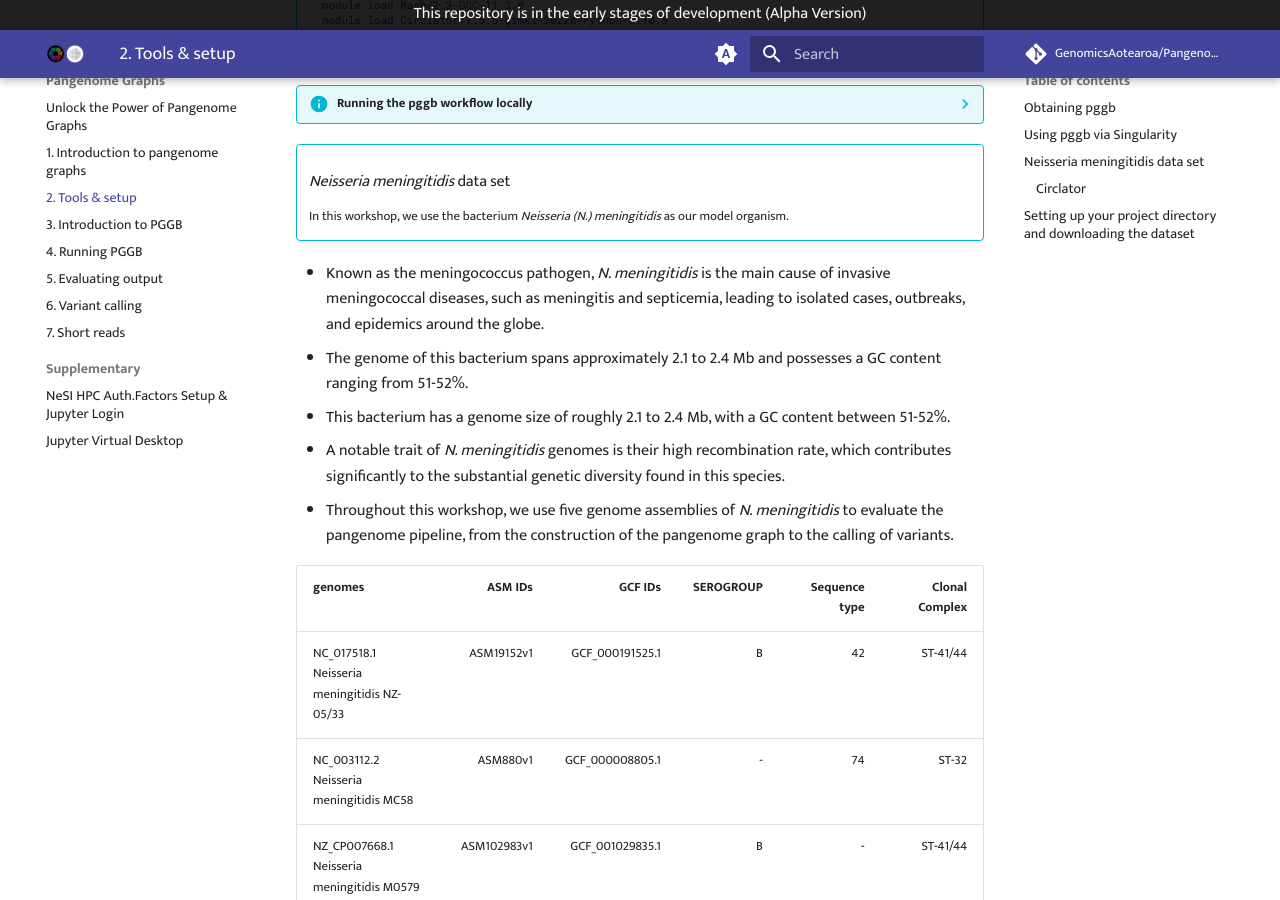
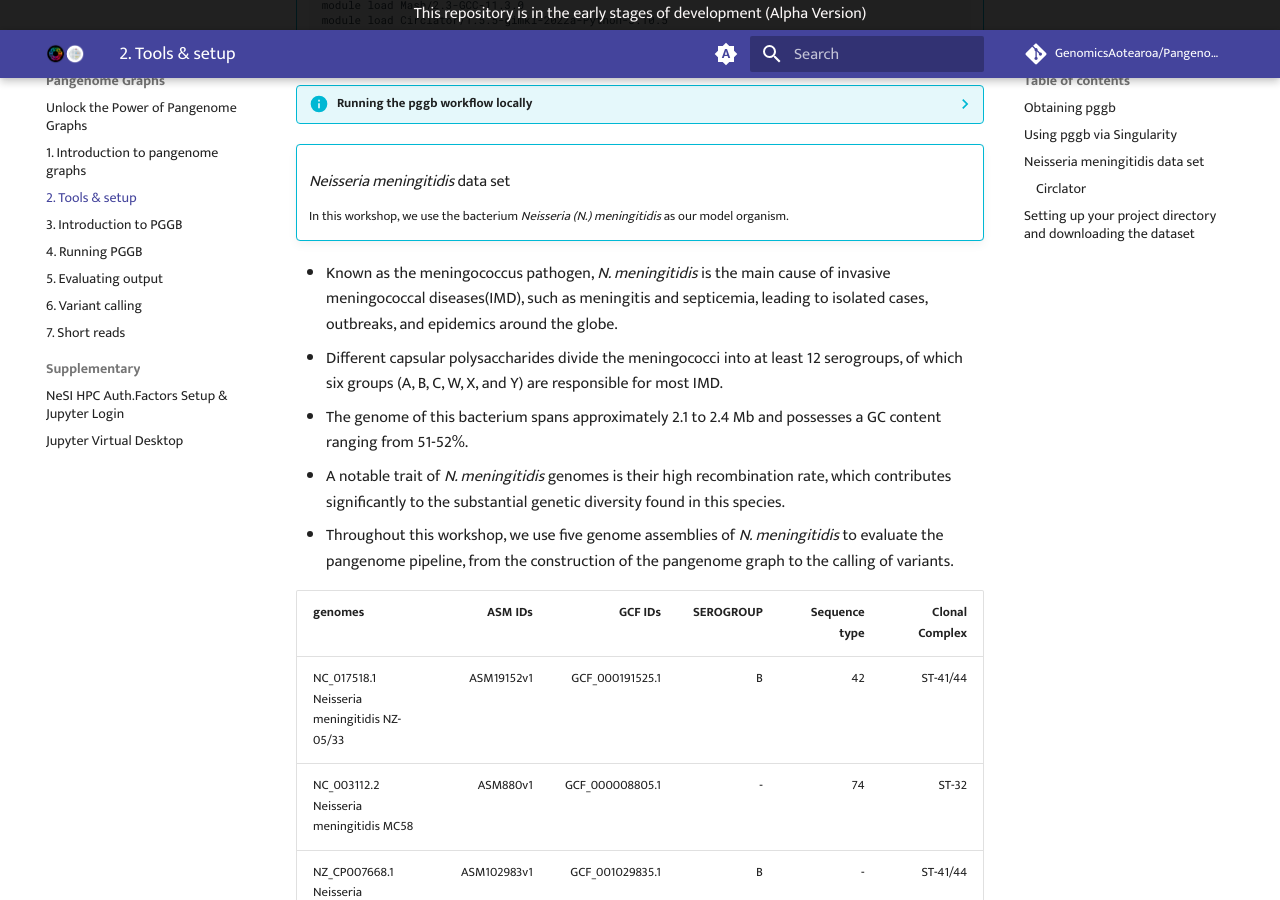
Before and after one commit to GenomicsAotearoa/Pangenome-Graphs-Workshop, an MkDocs documentation site: the page built from docs/2_Tools_and_setup.md, in a window 1280 px wide and 900 px high, scrolled down 708 px. Built offline with MkDocs 1.6.1 and Material for MkDocs 9.7.7, drawn with Linux system fonts in a browser that asks for light colours; comment, search, counter and statistics services are not loaded.

Commit message:
Update 2_Tools_and_setup.md

```diff
--- a/docs/2_Tools_and_setup.md
+++ b/docs/2_Tools_and_setup.md
@@ -52,9 +52,9 @@
     ### *Neisseria meningitidis* data set
 
     In this workshop, we use the bacterium _Neisseria (N.) meningitidis_ as our model organism.
- - Known as the meningococcus pathogen, _N. meningitidis_ is the main cause of invasive meningococcal diseases, such as meningitis and septicemia, leading to isolated cases, outbreaks, and epidemics around the globe.
+ - Known as the meningococcus pathogen, _N. meningitidis_ is the main cause of invasive meningococcal diseases(IMD), such as meningitis and septicemia, leading to isolated cases, outbreaks, and epidemics around the globe.
+ - Different capsular polysaccharides divide the meningococci into at least 12 serogroups, of which six groups (A, B, C, W, X, and Y) are responsible for most IMD.
  - The genome of this bacterium spans approximately 2.1 to 2.4 Mb and possesses a GC content ranging from 51-52%.
- - This bacterium has a genome size of roughly 2.1 to 2.4 Mb, with a GC content between 51-52%.
  - A notable trait of _N. meningitidis_ genomes is their high recombination rate, which contributes significantly to the substantial genetic diversity found in this species.
  - Throughout this workshop, we use five genome assemblies of _N. meningitidis_ to evaluate the pangenome pipeline, from the construction of the pangenome graph to the calling of variants.
 
```
